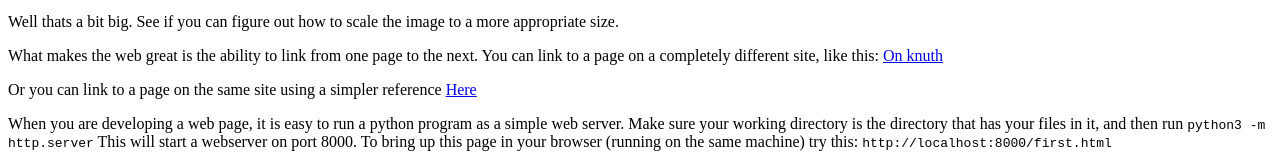
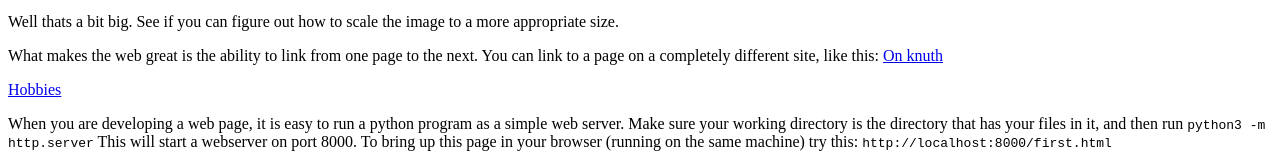
Before and after one commit to wagnch02/wagnch02.github.io, a plain HTML site: page index.html in a window 1280 px wide. Shown: the part 1464-1623 px from the top of the page. Drawn offline with Linux system fonts and the light colour scheme.

Commit message:
hobby link

```diff
--- a/index.html
+++ b/index.html
@@ -54,7 +54,7 @@
 <p>Well thats a bit big.  See if you can figure out how to scale the image to a more appropriate size.</p>
 
 <p>What makes the web great is the ability to link from one page to the next.  You can link to a page on a completely different site, like this: <a href="http://knuth.luther.edu/~bmiller/page2.html">On knuth</a></p>
-<p>Or you can link to a page on the same site using a simpler reference <a href="second.html">Here</a></p>
+<p><a href="hobbies.html">Hobbies</a></p>
 
 When you are developing a web page, it is easy to run a python program as a simple web server.  Make sure your working directory is the directory that has your files in it, and then run <code>python3 -m http.server</code>  This will start a webserver on port 8000.  To bring up this page in your browser (running on the same machine) try this:  <code>http://localhost:8000/first.html</code>
 </body>
```
